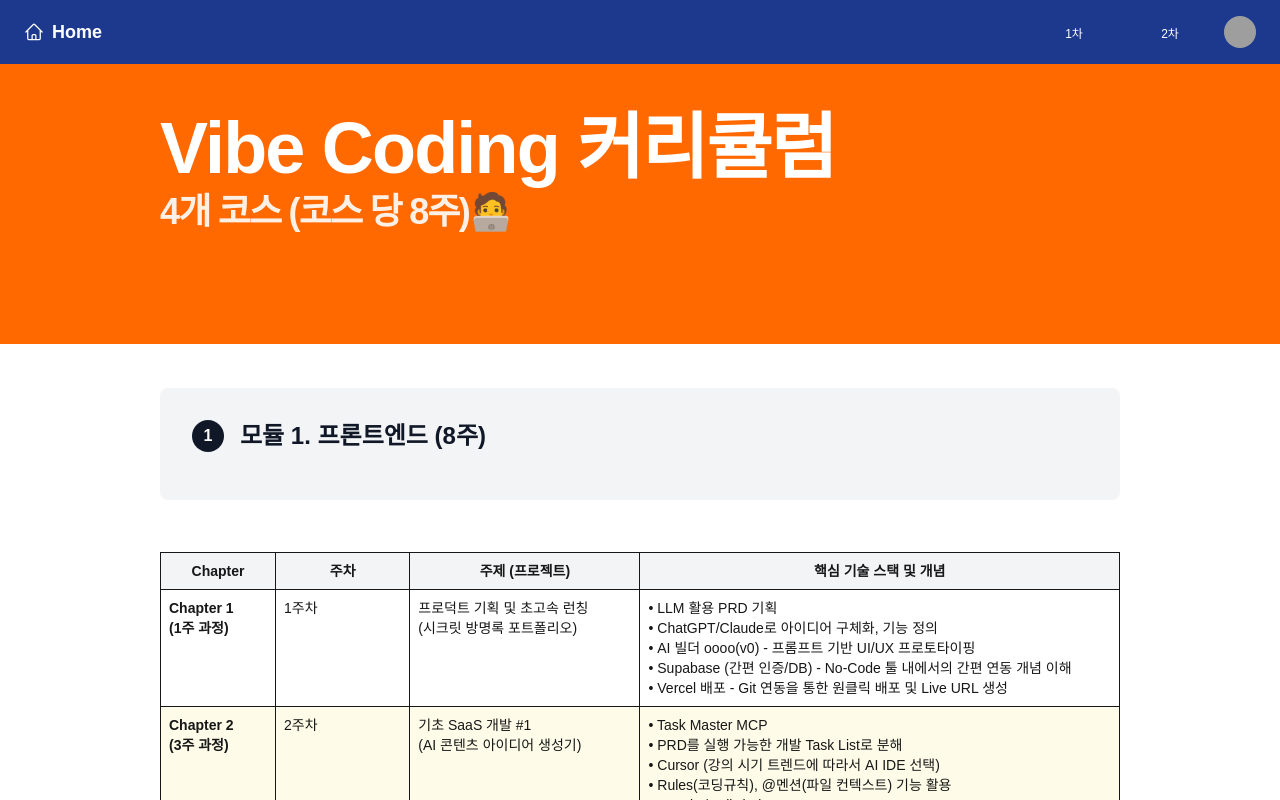
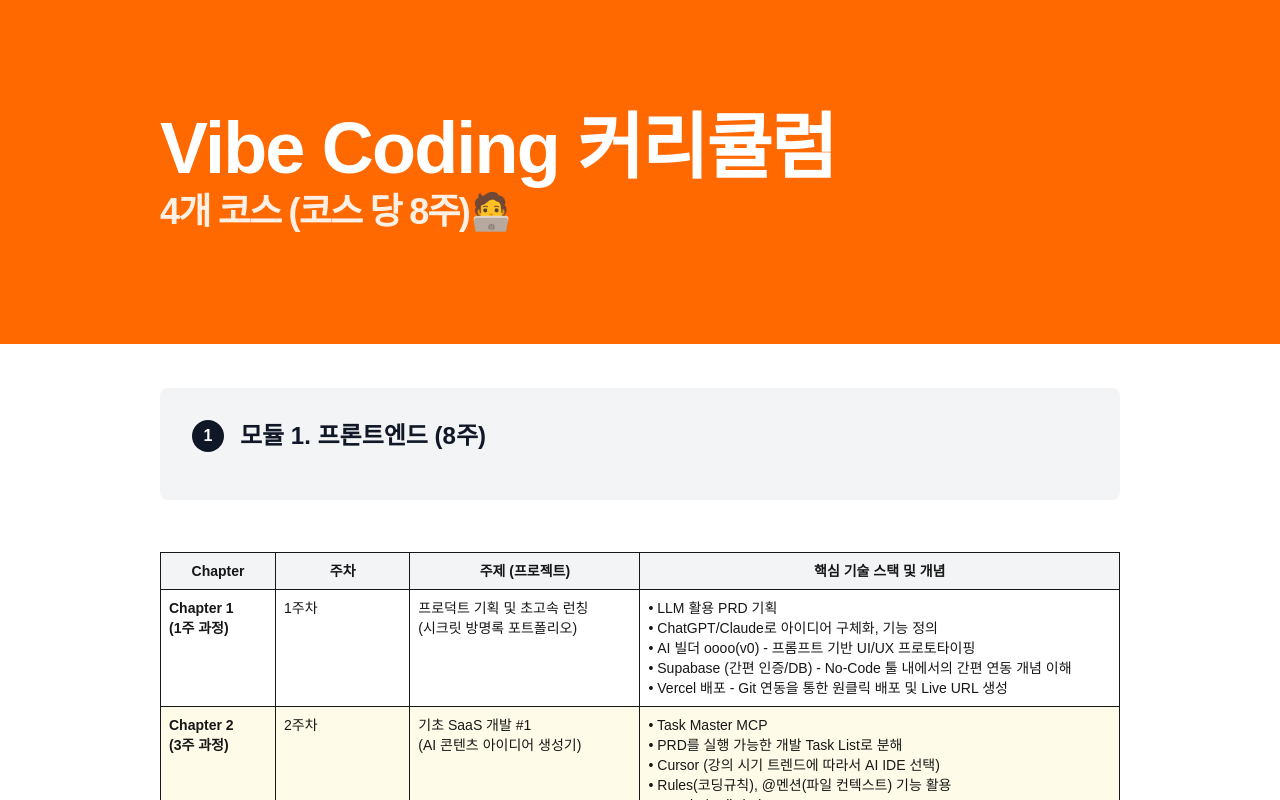
Before and after one commit to epislab/vibelab, a Next.js app: page / in a window 1280 px wide. Shown: the top 800 px of the page. Built offline with nearby package versions, Linux system fonts and the light colour scheme; grey boxes are pictures that could not be loaded.

Commit message:
Navbar 제거

```diff
--- a/src/app/page.tsx
+++ b/src/app/page.tsx
@@ -754,7 +754,7 @@ export default function Home() {
                 <br /> 주기적인 작업 스케줄링
               </td>
               <td className="border px-2 py-2 align-top">
-                • `watchdog` 라이브러리로 `./internal-docs` 모니터링
+                • 라이브러리로 `./internal-docs` 모니터링
                 <br />• 파일 추가/변경 시 자동으로 임베딩 업데이트
               </td>
             </tr>
@@ -777,7 +777,7 @@ export default function Home() {
               <td className="border px-2 py-2 align-top bg-white dark:bg-white">
               패키징 및 AWS 클라우드 배포
                 <br />Docker를 이용한 컨테이너화
-                <br />사내 배포를 위한 고려사항
+                <br />AWS 클라우드 배포를 위한 고려사항
                 <br />최종 시스템 데모 및 발표
               </td>
               <td className="border px-2 py-2 align-top">
--- a/src/common/menu/component/ShowNavbarWrapper.tsx
+++ b/src/common/menu/component/ShowNavbarWrapper.tsx
@@ -7,7 +7,7 @@ export default function ShowNavbarWrapper() {
     // if (pathname === '/') return null;
     return (
         <div style={{ position: 'fixed', top: 0, left: 0, width: '100%', zIndex: 50 }}>
-            <Navbar />
+
         </div>
     );
 }
```
